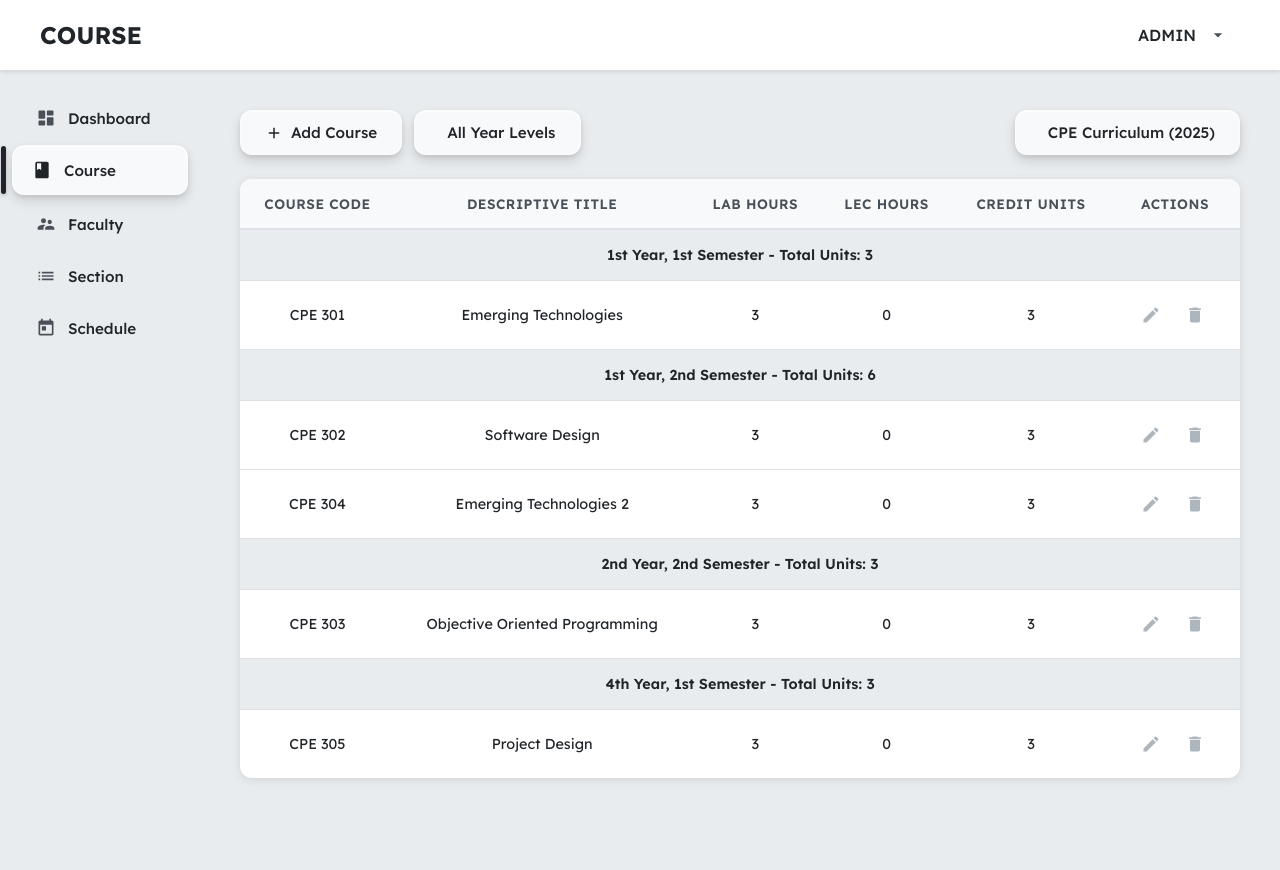
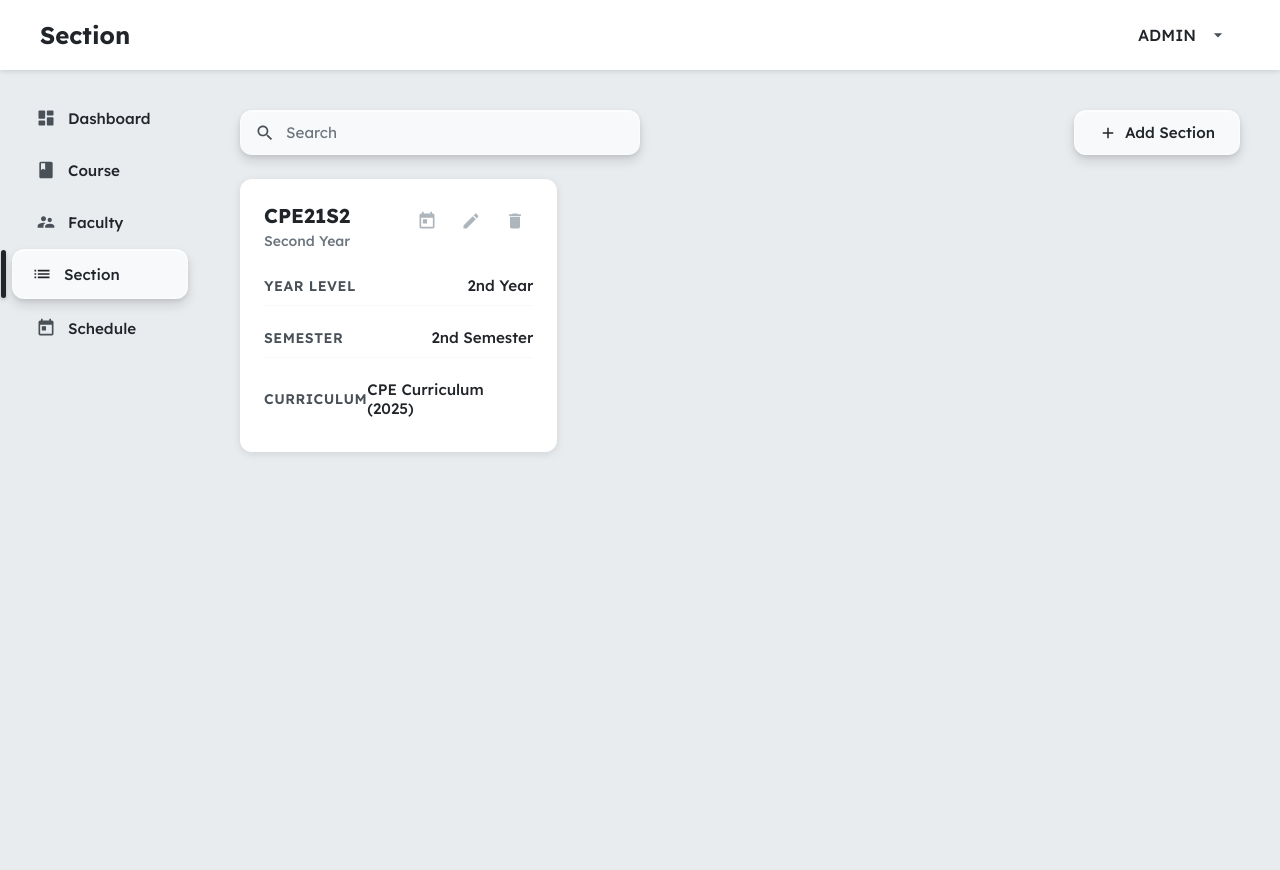
Before and after one commit to Summer077/Auto-Scheduling, a Django app: page /admin/section/ in a window 1280 px wide. Run offline with Django 5.2, Linux system fonts and the light colour scheme; a user stored in the database is signed in; data comes from the database, SQL or seed files in the repository; both versions use the stored data as it was after the commit.

Commit message:
Fixed Section Page

```diff
--- a/hello/templates/hello/course.html
+++ b/hello/templates/hello/course.html
@@ -45,7 +45,7 @@
             <span>Faculty</span>
         </a>
 
-        <a href="#" class="nav-item">
+        <a href="{% url 'section_view' %}" class="nav-item">
             <svg xmlns="http://www.w3.org/2000/svg" viewBox="0 0 24 24">
                 <path d="M3 13h2v-2H3v2zm0 4h2v-2H3v2zm0-8h2V7H3v2zm4 4h14v-2H7v2zm0 4h14v-2H7v2zM7 7v2h14V7H7z"/>
             </svg>
--- a/hello/templates/hello/dashboard.html
+++ b/hello/templates/hello/dashboard.html
@@ -49,7 +49,7 @@
             <span>Faculty</span>
         </a>
 
-        <a href="#" class="nav-item">
+        <a href="{% url 'section_view' %}" class="nav-item">
             <svg xmlns="http://www.w3.org/2000/svg" viewBox="0 0 24 24">
                 <path d="M3 13h2v-2H3v2zm0 4h2v-2H3v2zm0-8h2V7H3v2zm4 4h14v-2H7v2zm0 4h14v-2H7v2zM7 7v2h14V7H7z"/>
             </svg>
--- a/hello/templates/hello/section.html
+++ b/hello/templates/hello/section.html
@@ -45,7 +45,7 @@
             <span>Faculty</span>
         </a>
 
-        <a href="#" class="nav-item active">
+        <a href="{% url 'section_view' %}" class="nav-item active">
             <svg xmlns="http://www.w3.org/2000/svg" viewBox="0 0 24 24">
                 <path d="M3 13h2v-2H3v2zm0 4h2v-2H3v2zm0-8h2V7H3v2zm4 4h14v-2H7v2zm0 4h14v-2H7v2zM7 7v2h14V7H7z"/>
             </svg>
@@ -84,8 +84,8 @@
         </div>
 
         <!-- Section Cards Grid -->
+        {% if sections %}
         <div class="section-grid" id="sectionGrid">
-            {% if sections %}
             {% for section in sections %}
             <div class="section-card" data-section-name="{{ section.name|lower }}" data-curriculum="{{ section.curriculum.name|lower }}">
                 <div class="section-header">
@@ -96,17 +96,17 @@
                         </div>
                     </div>
                     <div class="section-actions">
-                            <button class="action-btn view-schedule-btn" onclick="viewSchedule({{ section.id }}); event.stopPropagation();">
+                        <button class="action-btn view-schedule-btn" onclick="viewSchedule({{ section.id }}); event.stopPropagation();" title="View Schedule">
                             <svg xmlns="http://www.w3.org/2000/svg" viewBox="0 0 24 24">
                                 <path d="M19 3h-1V1h-2v2H8V1H6v2H5c-1.11 0-1.99.9-1.99 2L3 19c0 1.1.89 2 2 2h14c1.1 0 2-.9 2-2V5c0-1.1-.9-2-2-2zm0 16H5V8h14v11zM7 10h5v5H7z"/>
                             </svg>
                         </button>
-                            <button class="action-btn edit-btn" onclick="openEditSectionModal({{ section.id }}); event.stopPropagation();">
+                        <button class="action-btn edit-btn" onclick="openEditSectionModal({{ section.id }}); event.stopPropagation();" title="Edit">
                             <svg xmlns="http://www.w3.org/2000/svg" viewBox="0 0 24 24">
                                 <path d="M3 17.25V21h3.75L17.81 9.94l-3.75-3.75L3 17.25zM20.71 7.04c.39-.39.39-1.02 0-1.41l-2.34-2.34c-.39-.39-1.02-.39-1.41 0l-1.83 1.83 3.75 3.75 1.83-1.83z"/>
                             </svg>
                         </button>
-                            <button class="action-btn delete-btn" onclick="deleteSection({{ section.id }}, '{{ section.name }}'); event.stopPropagation();">
+                        <button class="action-btn delete-btn" onclick="deleteSection({{ section.id }}, '{{ section.name }}'); event.stopPropagation();" title="Delete">
                             <svg xmlns="http://www.w3.org/2000/svg" viewBox="0 0 24 24">
                                 <path d="M6 19c0 1.1.9 2 2 2h8c1.1 0 2-.9 2-2V7H6v12zM19 4h-3.5l-1-1h-5l-1 1H5v2h14V4z"/>
                             </svg>
@@ -115,28 +115,32 @@
                 </div>
                 <div class="section-details">
                     <div class="detail-row">
-                            <span class="detail-label">Year Level</span>
+                        <span class="detail-label">YEAR LEVEL</span>
                         <span class="detail-value">
                             {% if section.year_level == 1 %}1st Year{% elif section.year_level == 2 %}2nd Year{% elif section.year_level == 3 %}3rd Year{% else %}4th Year{% endif %}
                         </span>
                     </div>
                     <div class="detail-row">
-                            <span class="detail-label">Semester</span>
+                        <span class="detail-label">SEMESTER</span>
                         <span class="detail-value">
                             {% if section.semester == 1 %}1st Semester{% else %}2nd Semester{% endif %}
                         </span>
                     </div>
                     <div class="detail-row">
-                            <span class="detail-label">Curriculum</span>
+                        <span class="detail-label">CURRICULUM</span>
                         <span class="detail-value">{{ section.curriculum.name }} ({{ section.curriculum.year }})</span>
                     </div>
                 </div>
             </div>
             {% endfor %}
+        </div>
         {% else %}
-                <div class="empty-state" style="grid-column: 1 / -1;">
+        <div class="empty-state">
+            <svg xmlns="http://www.w3.org/2000/svg" viewBox="0 0 24 24" style="width: 80px; height: 80px; fill: #ADB5BD; margin-bottom: 20px;">
+                <path d="M3 13h2v-2H3v2zm0 4h2v-2H3v2zm0-8h2V7H3v2zm4 4h14v-2H7v2zm0 4h14v-2H7v2zM7 7v2h14V7H7z"/>
+            </svg>
             <p>No sections available. Add a section to get started.</p>
-                    <button class="btn" onclick="openAddSectionModal()">
+            <button class="btn" onclick="openAddSectionModal()" style="margin-top: 20px;">
                 <svg xmlns="http://www.w3.org/2000/svg" viewBox="0 0 24 24">
                     <path d="M19 13h-6v6h-2v-6H5v-2h6V5h2v6h6v2z"/>
                 </svg>
@@ -144,7 +148,6 @@
             </button>
         </div>
         {% endif %}
-        </div>
     </main>
 
     <!-- Add Section Modal -->
@@ -158,7 +161,7 @@
                 {% csrf_token %}
                 <div class="form-group">
                     <label>Section Name</label>
-                    <input type="text" name="name" placeholder="e.g., CPE11S1" required>
+                    <input type="text" name="name" placeholder="e.g., CPE21S2" required>
                 </div>
                 <div class="form-group">
                     <label>Curriculum</label>
@@ -251,7 +254,6 @@
     </div>
 
     <script>
-        // CSRF token helper
         function getCookie(name) {
             let cookieValue = null;
             if (document.cookie && document.cookie !== '') {
@@ -267,23 +269,19 @@
             return cookieValue;
         }
 
-        // Dropdown toggle
         function toggleDropdown() {
             document.getElementById('dropdownMenu').classList.toggle('show');
         }
 
-        // Close dropdown when clicking outside
         window.onclick = function(event) {
             if (!event.target.matches('.admin-section') && !event.target.closest('.admin-section')) {
                 document.getElementById('dropdownMenu').classList.remove('show');
             }
-            // Close modal when clicking outside
             if (event.target.classList.contains('modal')) {
                 event.target.style.display = 'none';
             }
         }
 
-        // Search/Filter sections
         function filterSections() {
             const searchTerm = document.getElementById('searchInput').value.toLowerCase();
             const cards = document.querySelectorAll('.section-card');
@@ -300,7 +298,6 @@
             });
         }
 
-        // Modal functions
         function openModal(modalId) {
             document.getElementById(modalId).style.display = 'block';
         }
@@ -330,7 +327,6 @@
                 });
         }
 
-        // Submit add section form
         function submitAddSection(event) {
             event.preventDefault();
             const formData = new FormData(event.target);
@@ -356,7 +352,6 @@
             });
         }
 
-        // Submit edit section form
         function submitEditSection(event) {
             event.preventDefault();
             const formData = new FormData(event.target);
@@ -383,7 +378,6 @@
             });
         }
 
-        // Delete section
         function deleteSection(sectionId, sectionName) {
             if (confirm(`Are you sure you want to delete ${sectionName}?`)) {
                 fetch(`/admin/section/delete/${sectionId}/`, {
@@ -407,12 +401,10 @@
             }
         }
 
-        // View schedule
         function viewSchedule(sectionId) {
             window.location.href = `/admin/section/${sectionId}/schedule/`;
         }
 
-        // Show notification
         function showNotification(message, type) {
             const notification = document.createElement('div');
             notification.className = `notification ${type} show`;
--- a/hello/urls.py
+++ b/hello/urls.py
@@ -4,17 +4,22 @@ from . import views
 
 urlpatterns = [
     path('admin/dashboard/', views.admin_dashboard, name='admin_dashboard'),
-    path('admin/section/', views.course_view, name='section_view'),
+    path('admin/section/', views.section_view, name='section_view'),
     path('admin/course/', views.course_view, name='course_view'),
     path('admin/course/add/', views.add_course, name='add_course'),
     path('admin/course/edit/<int:course_id>/', views.edit_course, name='edit_course'),
     path('admin/course/delete/<int:course_id>/', views.delete_course, name='delete_course'),
+
+    # Add section CRUD operations
+    path('admin/section/add/', views.add_section, name='add_section'),
+    path('admin/section/edit/<int:section_id>/', views.edit_section, name='edit_section'),
+    path('admin/section/delete/<int:section_id>/', views.delete_section, name='delete_section'),
+
     path('admin/curriculum/add/', views.add_curriculum, name='add_curriculum'),
     path('admin/curriculum/delete/<int:curriculum_id>/', views.delete_curriculum, name='delete_curriculum'),
     path('admin/logout/', views.admin_logout, name='admin_logout'),
     path('curriculum/edit/<int:curriculum_id>/', views.edit_curriculum, name='edit_curriculum'),
 
-    # Password reset URLs (optional)
     path('admin/password-reset/',
          auth_views.PasswordResetView.as_view(
              template_name='hello/password_reset.html'
--- a/hello/views.py
+++ b/hello/views.py
@@ -372,3 +372,107 @@ def edit_curriculum(request, curriculum_id):
             return JsonResponse({'success': False, 'error': 'Curriculum not found'}, status=404)
         except Exception as e:
             return JsonResponse({'success': False, 'errors': str(e)})
+
+@login_required(login_url='admin_login')
+def section_view(request):
+    """Section management page"""
+    if not (request.user.is_staff or request.user.is_superuser):
+        messages.error(request, 'You do not have permission to access this page.')
+        return redirect('admin_login')
+
+    # Get all sections with related data
+    sections = Section.objects.select_related('curriculum').all()
+
+    # Get all curricula for the add/edit form
+    curricula = Curriculum.objects.all()
+
+    context = {
+        'user': request.user,
+        'sections': sections,
+        'curricula': curricula,
+    }
+
+    return render(request, 'hello/section.html', context)
+
+@login_required(login_url='admin_login')
+def add_section(request):
+    """Add new section"""
+    if request.method == 'POST':
+        try:
+            section = Section.objects.create(
+                name=request.POST.get('name'),
+                curriculum_id=request.POST.get('curriculum'),
+                year_level=request.POST.get('year_level'),
+                semester=request.POST.get('semester'),
+                max_students=request.POST.get('max_students', 40)
+            )
+
+            log_activity(
+                user=request.user,
+                action='add',
+                entity_type='section',
+                entity_name=section.name,
+                message=f'Added section: {section.name}'
+            )
+
+            return JsonResponse({'success': True})
+        except Exception as e:
+            return JsonResponse({'success': False, 'errors': str(e)})
+
+    return JsonResponse({'success': False})
+
+@login_required(login_url='admin_login')
+def edit_section(request, section_id):
+    """Edit existing section"""
+    section = get_object_or_404(Section, id=section_id)
+
+    if request.method == 'POST':
+        try:
+            section.name = request.POST.get('name')
+            section.curriculum_id = request.POST.get('curriculum')
+            section.year_level = request.POST.get('year_level')
+            section.semester = request.POST.get('semester')
+            section.max_students = request.POST.get('max_students')
+            section.save()
+
+            log_activity(
+                user=request.user,
+                action='edit',
+                entity_type='section',
+                entity_name=section.name,
+                message=f'Edited section: {section.name}'
+            )
+
+            return JsonResponse({'success': True})
+        except Exception as e:
+            return JsonResponse({'success': False, 'errors': str(e)})
+
+    # Return section data for editing
+    return JsonResponse({
+        'id': section.id,
+        'name': section.name,
+        'curriculum': section.curriculum.id,
+        'year_level': section.year_level,
+        'semester': section.semester,
+        'max_students': section.max_students,
+    })
+
+@login_required(login_url='admin_login')
+def delete_section(request, section_id):
+    """Delete section"""
+    if request.method == 'POST':
+        section = get_object_or_404(Section, id=section_id)
+        section_name = section.name
+
+        section.delete()
+
+        log_activity(
+            user=request.user,
+            action='delete',
+            entity_type='section',
+            entity_name=section_name,
+            message=f'Deleted section: {section_name}'
+        )
+
+        return JsonResponse({'success': True})
+    return JsonResponse({'success': False})
```
Also changed, not shown: db.sqlite3. Lines whose indentation alone changed are shown as unchanged.
